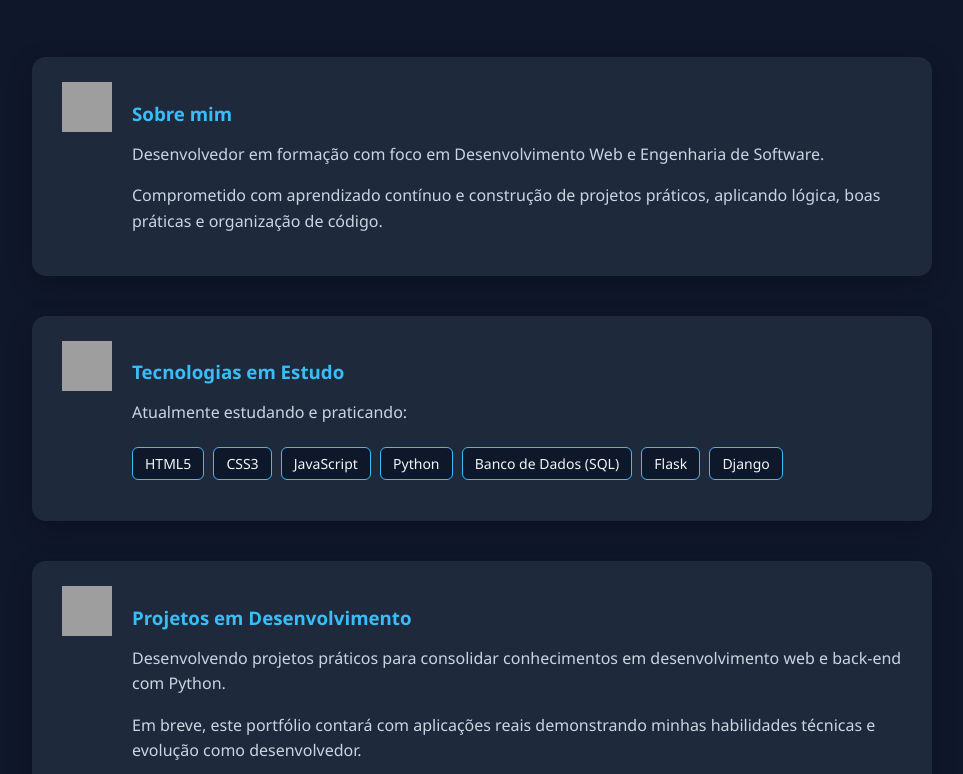
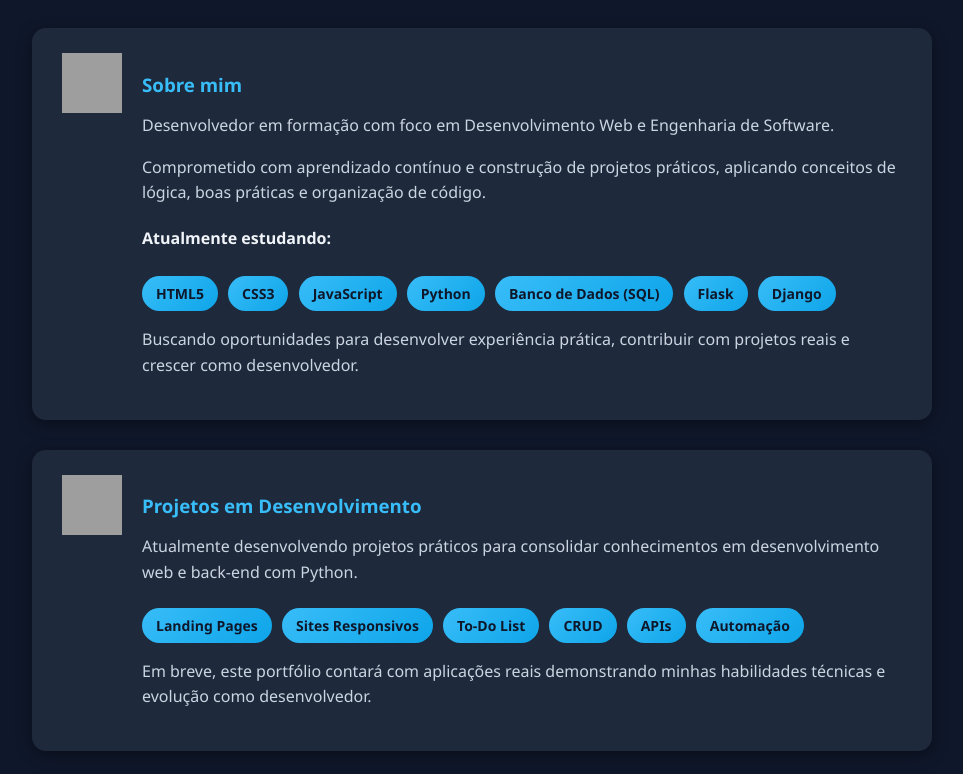
Before and after one commit to pedrohd01001-ai/portfolio, a plain HTML site: page index.html in a window 1280 px wide. Shown: the part 165-939 px from the top of the page, without its empty margins (158-1121 px from the left). Drawn offline with Linux system fonts and the light colour scheme; grey boxes are pictures that could not be loaded.

Commit message:
melhoria no visual
Updated styles and content for improved layout and readability.

```diff
--- a/index.html
+++ b/index.html
@@ -16,22 +16,22 @@
         .container {
             max-width: 900px;
             margin: auto;
-            padding: 50px 20px;
+            padding: 40px 20px;
         }
 
         header {
             text-align: center;
-            margin-bottom: 60px;
+            margin-bottom: 50px;
         }
 
         header h1 {
             color: #38bdf8;
             margin-bottom: 10px;
-            font-size: 36px;
+            font-size: 32px;
         }
 
         header h2 {
-            color: #cbd5e1;
+            color: #94a3b8;
             font-weight: normal;
             font-size: 18px;
         }
@@ -40,8 +40,8 @@
             background-color: #1e293b;
             padding: 25px 30px;
             border-radius: 14px;
-            margin-bottom: 40px;
-            box-shadow: 0 8px 25px rgba(0,0,0,0.25);
+            margin-bottom: 30px;
+            box-shadow: 0 4px 15px rgba(0,0,0,0.4);
             transition: 0.3s;
             display: flex;
             align-items: flex-start;
@@ -50,12 +50,12 @@
 
         .card:hover {
             background-color: #334155;
-            transform: translateY(-3px);
+            transform: translateY(-5px);
         }
 
         .card img {
-            width: 50px;
-            height: 50px;
+            width: 60px;
+            height: 60px;
         }
 
         .card h3 {
@@ -72,20 +72,26 @@
             color: #cbd5e1;
         }
 
-        .card ul {
-            list-style: none;
-            padding: 0;
+        /* ☁️ TAGS EM FORMATO DE NUVENS */
+        .tags {
             margin-top: 10px;
         }
 
-        .card ul li {
-            background-color: #0f172a;
+        .tag {
             display: inline-block;
-            padding: 6px 12px;
-            border-radius: 6px;
-            margin: 5px 5px 0 0;
+            background: linear-gradient(135deg, #38bdf8, #0ea5e9);
+            color: #0f172a;
+            padding: 8px 14px;
+            border-radius: 999px;
+            margin: 6px 6px 0 0;
             font-size: 14px;
-            border: 1px solid #38bdf8;
+            font-weight: bold;
+            transition: 0.3s;
+        }
+
+        .tag:hover {
+            transform: scale(1.08);
+            box-shadow: 0 4px 12px rgba(56,189,248,0.4);
         }
 
         a {
@@ -107,7 +113,6 @@
             margin-top: 10px;
             font-weight: bold;
             transition: 0.3s;
-            box-shadow: 0 4px 10px rgba(0,0,0,0.3;
         }
 
         .btn:hover {
@@ -118,14 +123,14 @@
 
         .profile {
             text-align: center;
-            margin-top: 70px;
+            margin-top: 60px;
         }
 
         .profile img {
             width: 160px;
             height: 160px;
             border-radius: 50%;
-            border: 2px solid #38bdf8;
+            border: 3px solid #38bdf8;
             transition: 0.3s;
         }
 
@@ -148,10 +153,8 @@
             text-align: center;
             margin-top: 60px;
             color: #64748b;
-            font-size: 13px;
-            opacity: 0.8;
+            font-size: 14px;
         }
-
     </style>
 </head>
 <body>
@@ -167,31 +170,32 @@
             <img src="https://img.icons8.com/ios-filled/50/38bdf8/user.png" alt="Sobre mim">
             <div>
                 <h3>Sobre mim</h3>
+
                 <p>
                     Desenvolvedor em formação com foco em Desenvolvimento Web e Engenharia de Software.
                 </p>
+
                 <p>
                     Comprometido com aprendizado contínuo e construção de projetos práticos,
-                    aplicando lógica, boas práticas e organização de código.
+                    aplicando conceitos de lógica, boas práticas e organização de código.
                 </p>
-            </div>
-        </div>
 
-        <!-- Tecnologias em Estudo -->
-        <div class="card">
-            <img src="https://img.icons8.com/ios-filled/50/38bdf8/source-code.png" alt="Tecnologias">
-            <div>
-                <h3>Tecnologias em Estudo</h3>
-                <p>Atualmente estudando e praticando:</p>
-                <ul>
-                    <li>HTML5</li>
-                    <li>CSS3</li>
-                    <li>JavaScript</li>
-                    <li>Python</li>
-                    <li>Banco de Dados (SQL)</li>
-                    <li>Flask</li>
-                    <li>Django</li>
-                </ul>
+                <h4>Atualmente estudando:</h4>
+
+                <div class="tags">
+                    <span class="tag">HTML5</span>
+                    <span class="tag">CSS3</span>
+                    <span class="tag">JavaScript</span>
+                    <span class="tag">Python</span>
+                    <span class="tag">Banco de Dados (SQL)</span>
+                    <span class="tag">Flask</span>
+                    <span class="tag">Django</span>
+                </div>
+
+                <p>
+                    Buscando oportunidades para desenvolver experiência prática,
+                    contribuir com projetos reais e crescer como desenvolvedor.
+                </p>
             </div>
         </div>
 
@@ -200,10 +204,21 @@
             <img src="https://img.icons8.com/ios-filled/50/38bdf8/code.png" alt="Projetos">
             <div>
                 <h3>Projetos em Desenvolvimento</h3>
+
                 <p>
-                    Desenvolvendo projetos práticos para consolidar conhecimentos
+                    Atualmente desenvolvendo projetos práticos para consolidar conhecimentos
                     em desenvolvimento web e back-end com Python.
                 </p>
+
+                <div class="tags">
+                    <span class="tag">Landing Pages</span>
+                    <span class="tag">Sites Responsivos</span>
+                    <span class="tag">To-Do List</span>
+                    <span class="tag">CRUD</span>
+                    <span class="tag">APIs</span>
+                    <span class="tag">Automação</span>
+                </div>
+
                 <p>
                     Em breve, este portfólio contará com aplicações reais demonstrando
                     minhas habilidades técnicas e evolução como desenvolvedor.
@@ -221,7 +236,7 @@
             </div>
         </div>
 
-        <!-- Foto -->
+        <!-- Foto e mensagem -->
         <div class="profile">
             <img src="https://avatars.githubusercontent.com/u/263078954?s=400&v=4" alt="Pedro Henrique">
             <h3>Pedro Henrique</h3>
```
